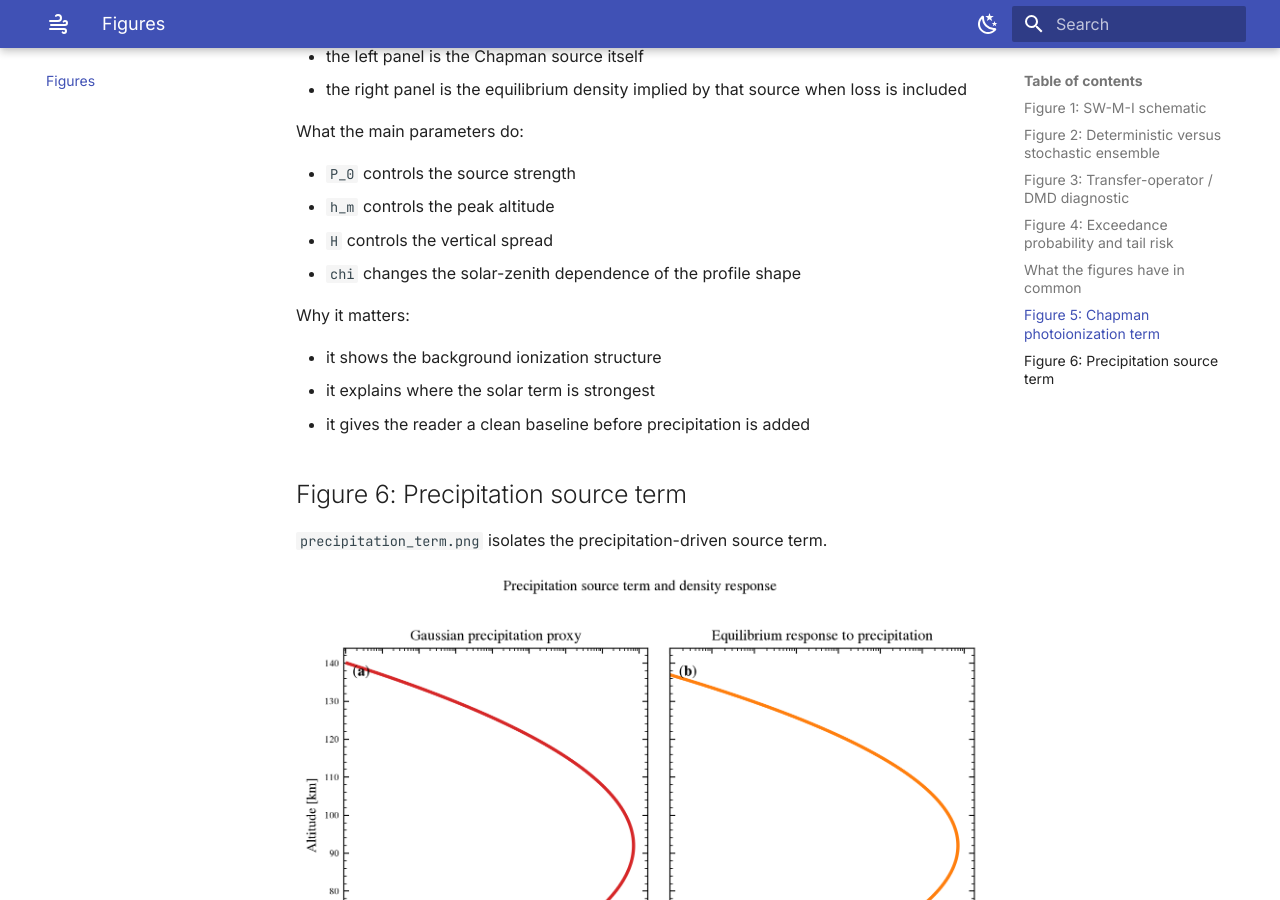
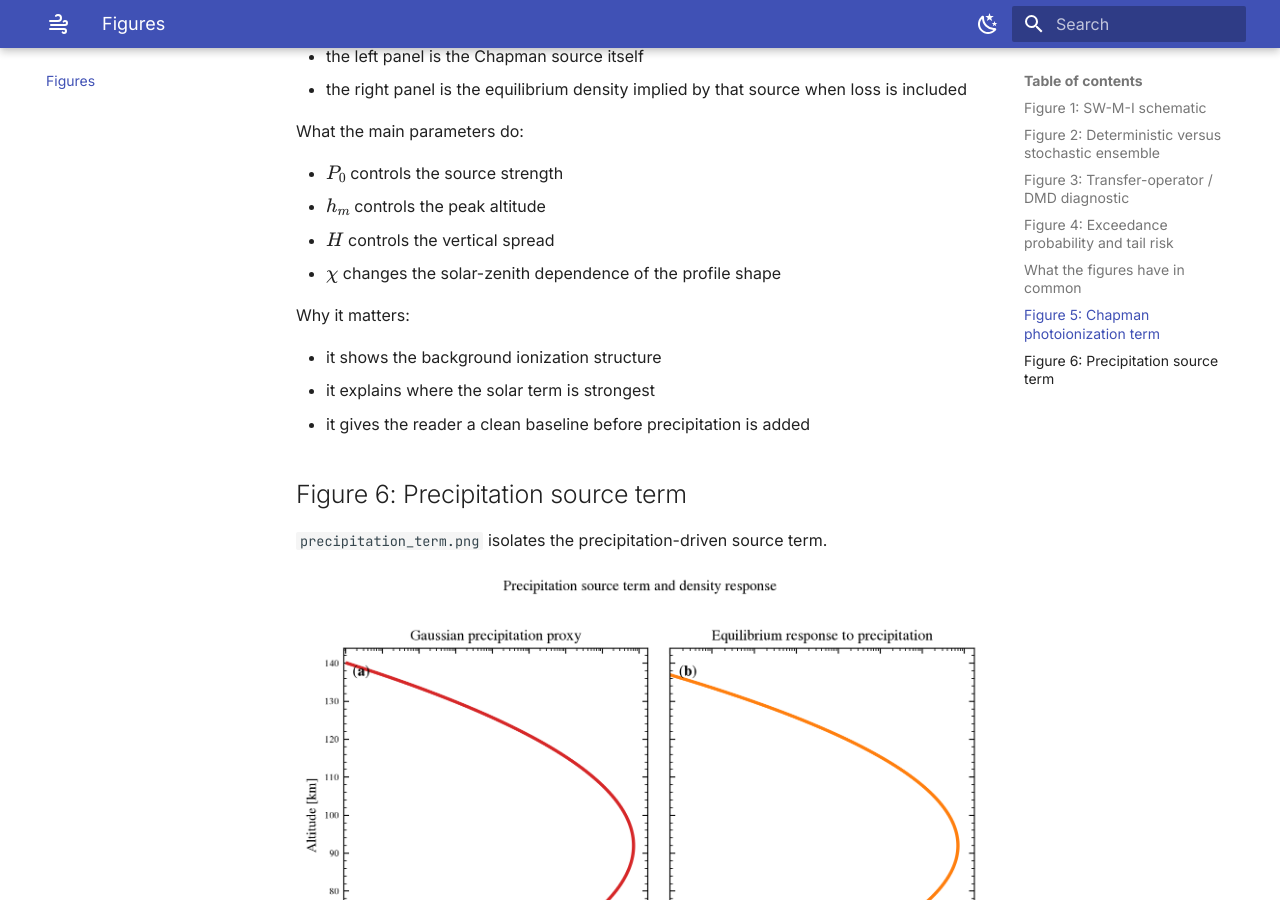
Before and after one commit to shibaji7/lorenz-sw-chaos, an MkDocs documentation site: the page built from docs/figure_notes.md, in a window 1280 px wide and 900 px high, scrolled down 8153 px. Built offline with MkDocs 1.6.1 and Material for MkDocs 9.7.7, drawn with Linux system fonts in a browser that asks for light colours.

Commit message:
Fix figure notes math labels

```diff
--- a/docs/figure_notes.md
+++ b/docs/figure_notes.md
@@ -16,7 +16,7 @@
 
 - solar and external forcing
 - ionization and production
-- the ionosphere state `n(h,t)`
+- the ionosphere state \(n(h,t)\)
 - comparison against observables
 
 What it means:
@@ -164,7 +164,7 @@
 
 Left panel: exceedance map
 
-- x-axis is the density threshold `n_*`
+- x-axis is the density threshold \(n_*\)
 - y-axis is altitude
 - color is the fraction of ensemble members exceeding that threshold at the
   final time
@@ -252,10 +252,10 @@
 
 What the main parameters do:
 
-- `P_0` controls the source strength
-- `h_m` controls the peak altitude
-- `H` controls the vertical spread
-- `chi` changes the solar-zenith dependence of the profile shape
+- \(P_0\) controls the source strength
+- \(h_m\) controls the peak altitude
+- \(H\) controls the vertical spread
+- \(\chi\) changes the solar-zenith dependence of the profile shape
 
 Why it matters:
 
@@ -276,10 +276,10 @@
 
 What the main parameters do:
 
-- `Q_0` controls the total source strength
-- `h_p` controls the peak altitude of deposition
-- `H_p` controls the vertical width of the forcing
-- `\Delta\varepsilon_{\mathrm{ion}}` sets the normalization used to convert the
+- \(Q_0\) controls the total source strength
+- \(h_p\) controls the peak altitude of deposition
+- \(H_p\) controls the vertical width of the forcing
+- \(\Delta\varepsilon_{\mathrm{ion}}\) sets the normalization used to convert the
   precipitation proxy into ionization
 
 Why it matters:
```
